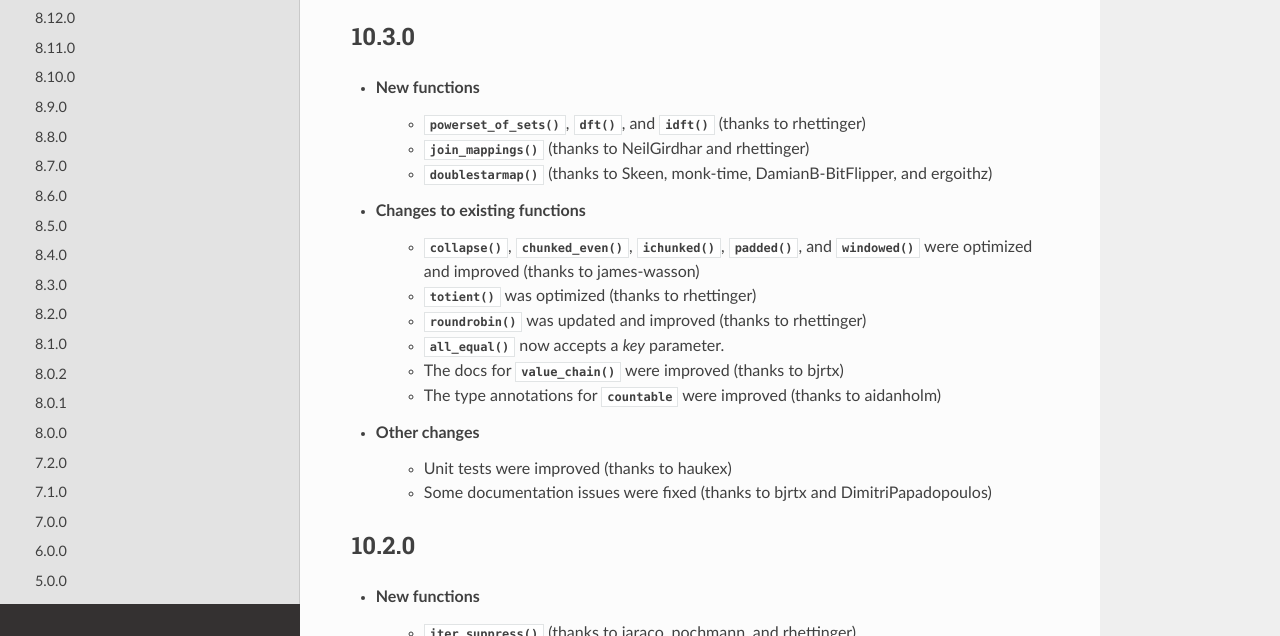
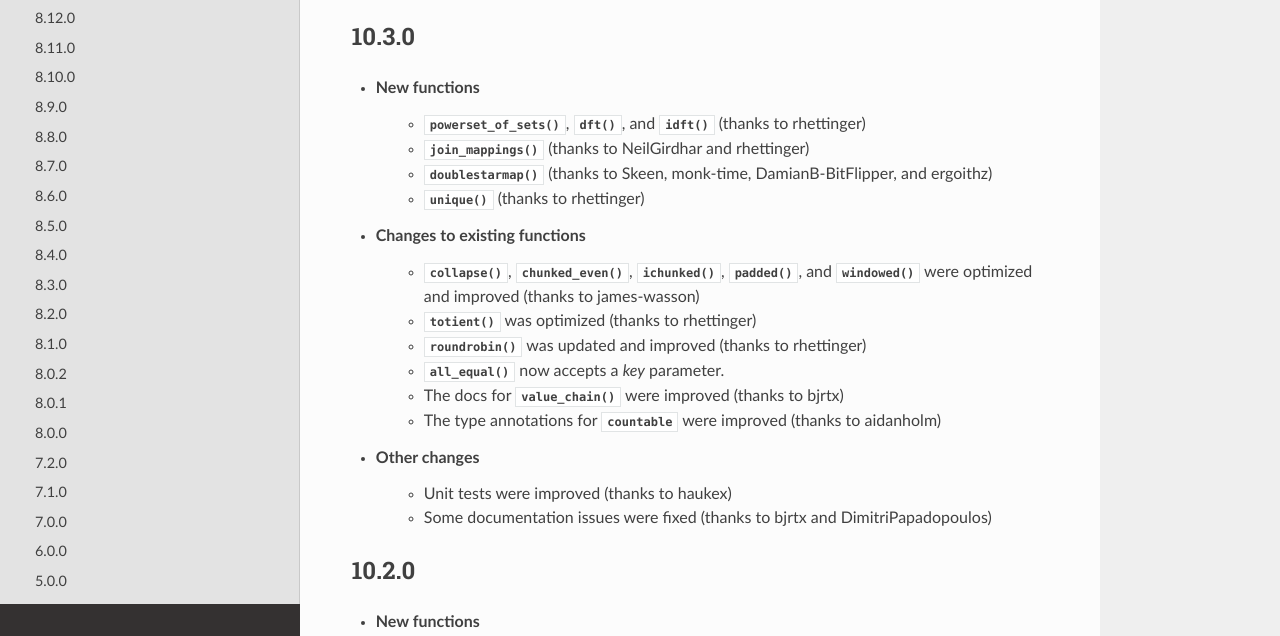
Before and after one commit to more-itertools/more-itertools, a Sphinx documentation site: the page built from docs/versions.rst, in a window 1280 px wide and 900 px high, cut to the strip 264-900 px from the top of the window. Built offline with Sphinx 7.4.7 and the Read the Docs theme 2.0.0, drawn with Linux system fonts in a browser that asks for light colours.

Commit message:
Bring in unique()

```diff
--- a/README.rst
+++ b/README.rst
@@ -106,6 +106,7 @@ Python iterables.
 |                        | `tail <https://more-itertools.readthedocs.io/en/stable/api.html#more_itertools.tail>`_,                                                                                     |
 |                        | `unique_everseen <https://more-itertools.readthedocs.io/en/stable/api.html#more_itertools.unique_everseen>`_,                                                               |
 |                        | `unique_justseen <https://more-itertools.readthedocs.io/en/stable/api.html#more_itertools.unique_justseen>`_,                                                               |
+|                        | `unique <https://more-itertools.readthedocs.io/en/stable/api.html#more_itertools.unique>`_,                                                                                 |
 |                        | `duplicates_everseen <https://more-itertools.readthedocs.io/en/stable/api.html#more_itertools.duplicates_everseen>`_,                                                       |
 |                        | `duplicates_justseen <https://more-itertools.readthedocs.io/en/stable/api.html#more_itertools.duplicates_justseen>`_,                                                       |
 |                        | `classify_unique <https://more-itertools.readthedocs.io/en/stable/api.html#more_itertools.classify_unique>`_,                                                               |
--- a/docs/versions.rst
+++ b/docs/versions.rst
@@ -12,6 +12,7 @@ Version History
     * :func:`powerset_of_sets`, :func:`dft`, and :func:`idft` (thanks to rhettinger)
     * :func:`join_mappings` (thanks to NeilGirdhar and rhettinger)
     * :func:`doublestarmap` (thanks to Skeen, monk-time, DamianB-BitFlipper, and ergoithz)
+    * :func:`unique` (thanks to rhettinger)
 
 * Changes to existing functions
     * :func:`collapse`, :func:`chunked_even`, :func:`ichunked`, :func:`padded`, and :func:`windowed` were optimized and improved (thanks to james-wasson)
```
